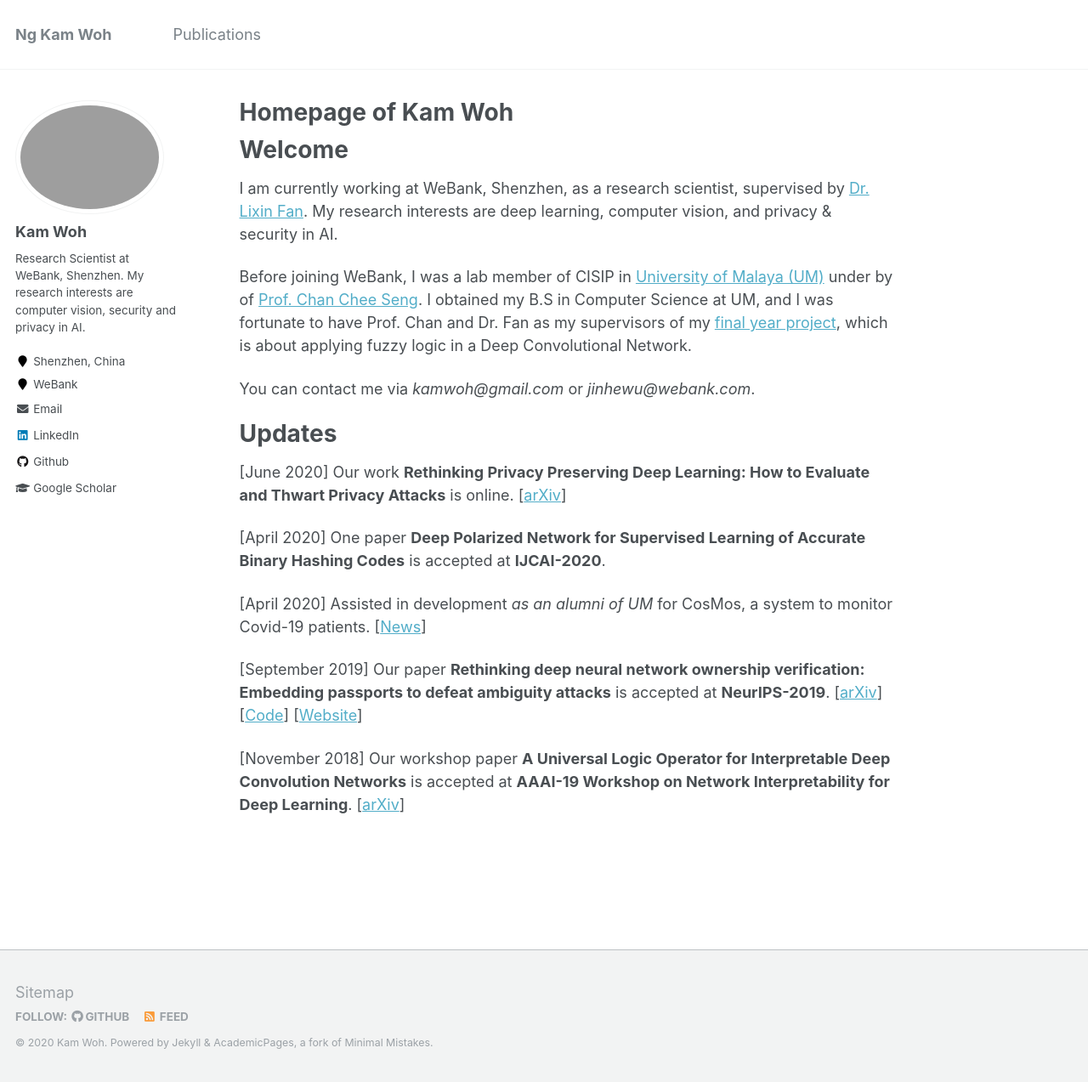
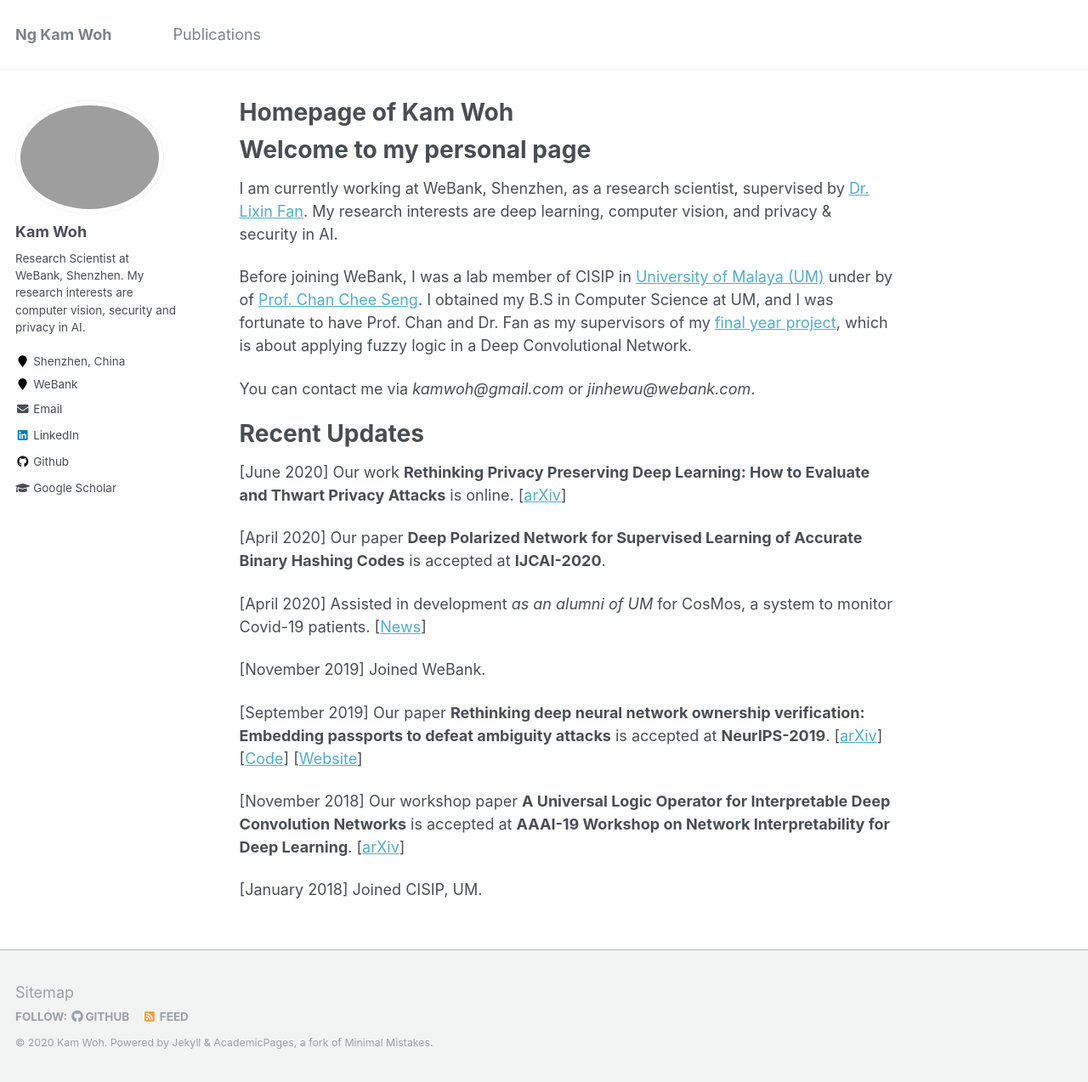
Before and after one commit to kamwoh/kamwoh.github.io, a Jekyll site: the page built from _pages/about.md, in a window 1280 px wide and 1273 px high. Shown: the whole window at 85% size. Built offline with Jekyll 4.4.1, drawn with Linux system fonts in a browser that asks for light colours.

Commit message:
updated about

```diff
--- a/_pages/about.md
+++ b/_pages/about.md
@@ -8,7 +8,7 @@
   - /about.html
 ---
 
-Welcome
+Welcome to my personal page
 ======
 I am currently working at WeBank, Shenzhen, as a research scientist, supervised by [Dr. Lixin Fan](https://www.linkedin.com/in/lixin-fan-9278406/). My research interests are deep learning, computer vision, and privacy & security in AI.
 
@@ -16,14 +16,18 @@
 
 You can contact me via *kamwoh@gmail.com* or *jinhewu@webank.com*.
 
-Updates
+Recent Updates
 ======
 [June 2020] Our work **Rethinking Privacy Preserving Deep Learning: How to Evaluate and Thwart Privacy Attacks** is online. \[[arXiv](https://arxiv.org/abs/2006.11601)\]
 
-[April 2020] One paper **Deep Polarized Network for Supervised Learning of Accurate Binary Hashing Codes** is accepted at **IJCAI-2020**.
+[April 2020] Our paper **Deep Polarized Network for Supervised Learning of Accurate Binary Hashing Codes** is accepted at **IJCAI-2020**.
 
 [April 2020] Assisted in development *as an alumni of UM* for CosMos, a system to monitor Covid-19 patients. \[[News](https://www.thestar.com.my/news/nation/2020/04/24/cosmos-um-develops-app-to-monitor-suspected-covid-19-patients)\]
+
+[November 2019] Joined WeBank.
 
 [September 2019] Our paper **Rethinking deep neural network ownership verification: Embedding passports to defeat ambiguity attacks** is accepted at **NeurIPS-2019**. \[[arXiv](https://arxiv.org/abs/1909.07830)\] \[[Code](https://github.com/kamwoh/DeepIPR)\] \[[Website](https://kamwoh.github.io/DeepIPR/)\]
 
 [November 2018] Our workshop paper **A Universal Logic Operator for Interpretable Deep Convolution Networks** is accepted at **AAAI-19 Workshop on Network Interpretability for Deep Learning**. \[[arXiv](https://arxiv.org/abs/1901.08551)\]
+
+[January 2018] Joined CISIP, UM.
```
